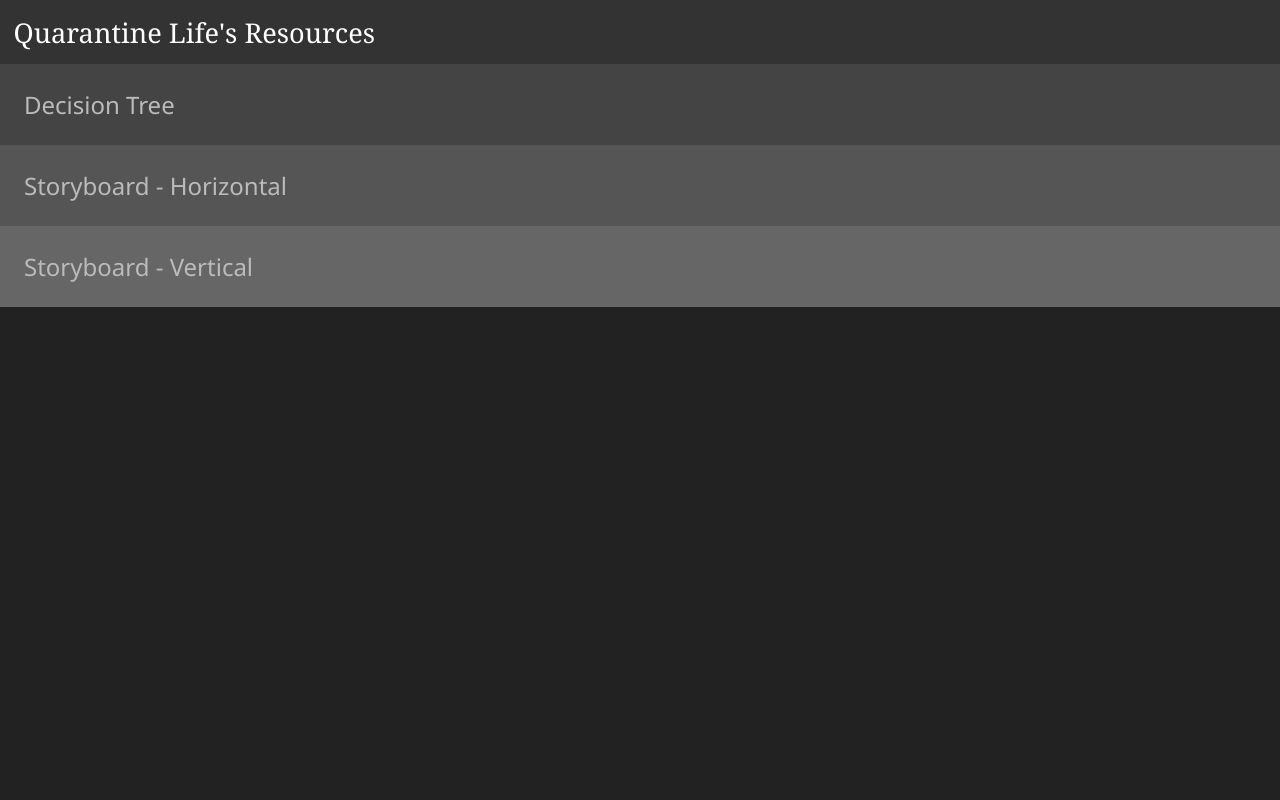
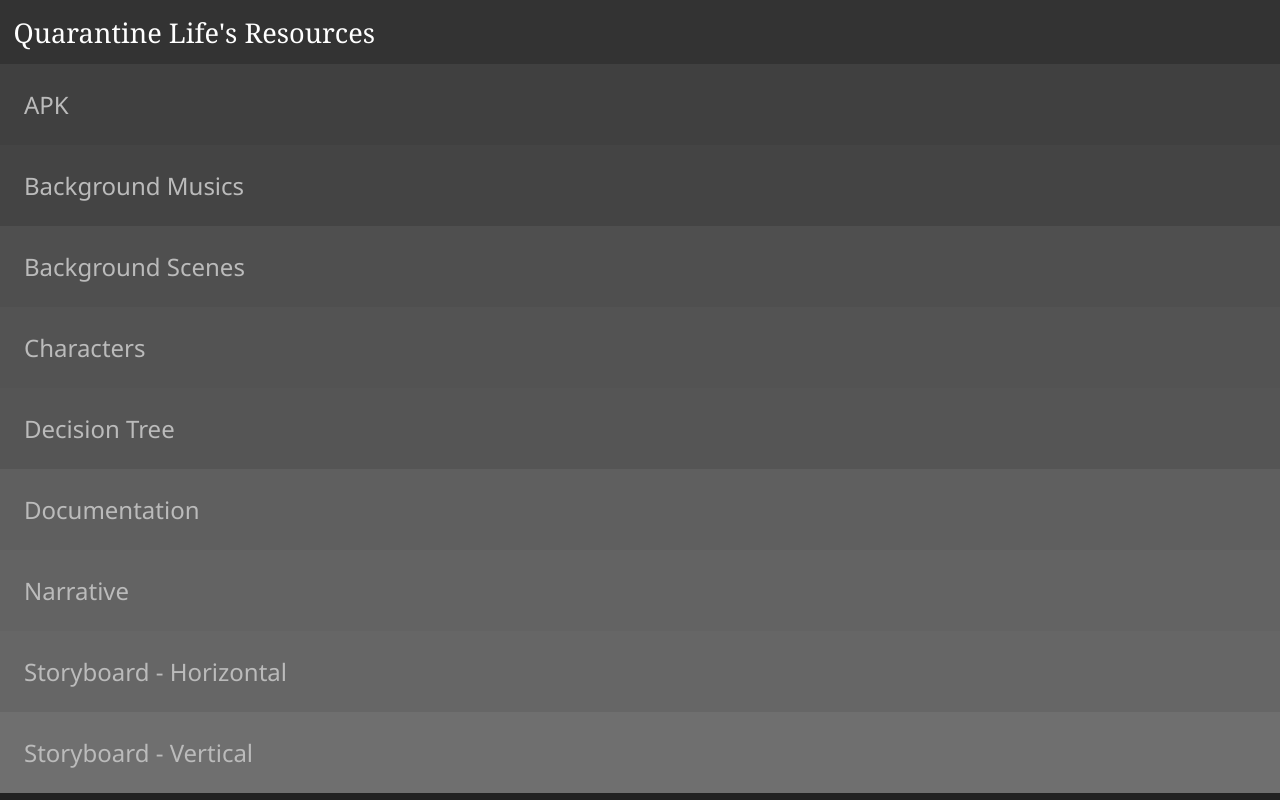
Before and after one commit to turtle-master16/ql-resources, a plain HTML site: page index.html in a window 1280 px wide. Drawn offline with Linux system fonts and the light colour scheme.

Commit message:
update files

```diff
--- a/index.html
+++ b/index.html
@@ -11,7 +11,13 @@
 
 <body>
     <div class="page-heading">Quarantine Life's Resources</div>
+    <a href="https://drive.google.com/file/d/1EFSR5X82lrs8BQL4D47dFFOOh5WTUV4s/view?usp=sharing">APK</a>
+    <a href="https://drive.google.com/drive/folders/1YQMI0_zPPkEym0vzZyNXI-FS8S7rWRp1?usp=sharing">Background Musics</a>
+    <a href="https://drive.google.com/drive/folders/1e7I82DmkoHlGWV4sVRgN-6E6h673oKz8?usp=sharing">Background Scenes</a>
+    <a href="https://drive.google.com/drive/folders/1ftsMMiGVp6W4BBkn0fRRGqlCkZENcqQG?usp=sharing">Characters</a>
     <a href="https://drive.google.com/file/d/1GPxocHnF59F4TsPmt3ioR2NAgeZ8mJoE/view?usp=sharing">Decision Tree</a>
+    <a href="https://drive.google.com/file/d/1LEBfvGDPS1WNhEJsyJ0g4bUlDiB28AIV/view?usp=sharing">Documentation</a>
+    <a href="https://docs.google.com/document/d/1wXPm8e5B3Xzlvff9cs9SYG5cizxrD8TNuQsUoELo-uc/edit">Narrative</a>
     <a href="https://drive.google.com/file/d/1FESUxSA3fmVdrtQdgfe-yNWv3XHqwfIH/view?usp=sharing">Storyboard - Horizontal</a>
     <a href="https://drive.google.com/file/d/1zll2wIZdvFU0Ir10y-HJ4QJELMGdGnxN/view?usp=sharing">Storyboard - Vertical</a>
 </body>
--- a/styles.css
+++ b/styles.css
@@ -22,15 +22,39 @@ a {
 }
 
 a:nth-of-type(1) {
+    background-color: #404040;
+}
+
+a:nth-of-type(2) {
     background-color: #444;
 }
 
-a:nth-of-type(2) {
+a:nth-of-type(3) {
+    background-color: #4f4f4f;
+}
+
+a:nth-of-type(4) {
+    background-color: #535353;
+}
+
+a:nth-of-type(5) {
     background-color: #555;
 }
 
-a:nth-of-type(3) {
+a:nth-of-type(6) {
+    background-color: #5f5f5f;
+}
+
+a:nth-of-type(7) {
+    background-color: #636363;
+}
+
+a:nth-of-type(8) {
     background-color: #666;
+}
+
+a:nth-of-type(9) {
+    background-color: #6f6f6f;
 }
 
 a:hover {
```
